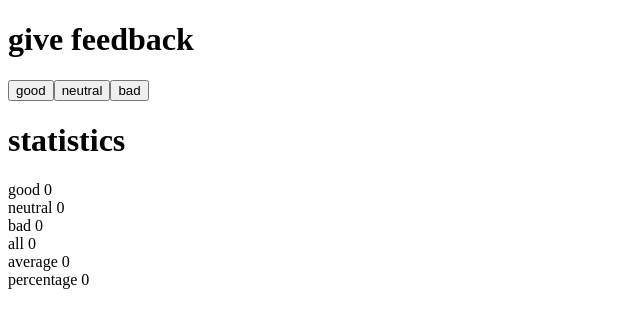
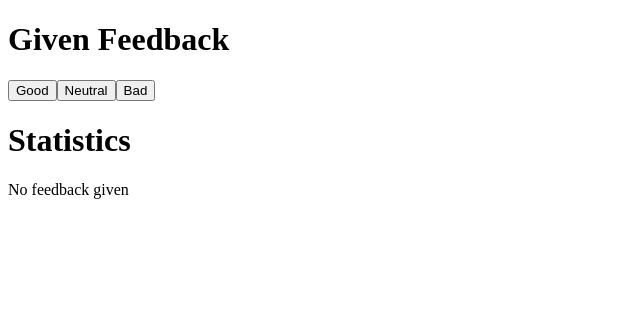
Before and after one commit to devchsykas/FullStackOpen2022, a React (Create React App) app in the folder part1/unicafe/: page / in a window 1280 px wide. Shown: the top 328 px of the page, without its empty margins (0-640 px from the left). Built offline with nearby package versions, Linux system fonts and the light colour scheme.

Commit message:
unicafe exercise 1.9

```diff
--- a/part1/unicafe/src/App.js
+++ b/part1/unicafe/src/App.js
@@ -1,6 +1,7 @@
 import { useState } from "react";
 import React from "react";
 import Statistics from "./Statistics";
+import Header from "./Header";
 
 const Button = ({ onClick, text }) => {
   return <button onClick={onClick}>{text}</button>;
@@ -43,17 +44,23 @@ const App = () => {
 
   return (
     <div>
-      <h1>give feedback</h1>
-      <Button text="good" onClick={handleGoodClick} />
-      <Button text="neutral" onClick={handleNeutralClick} />
-      <Button text="bad" onClick={handleBadClick} />
-      <h1>statistics</h1>
-      <Statistics text="good" value={good} />
-      <Statistics text="neutral" value={neutral} />
-      <Statistics text="bad" value={bad} />
-      <Statistics text="all" value={all} />
-      <Statistics text="average" value={averageClicks()} />
-      <Statistics text="percentage" value={positiveClicks()} />
+      <Header name="Given Feedback" />
+      <Button text="Good" onClick={handleGoodClick} />
+      <Button text="Neutral" onClick={handleNeutralClick} />
+      <Button text="Bad" onClick={handleBadClick} />
+      <Header name="Statistics" />
+      {all === 0 ? (
+        "No feedback given"
+      ) : (
+        <div>
+          <Statistics text="Good:" value={good} />
+          <Statistics text="Neutral:" value={neutral} />
+          <Statistics text="Bad:" value={bad} />
+          <Statistics text="All:" value={all} />
+          <Statistics text="Average:" value={averageClicks()} />
+          <Statistics text="Percentage:" value={positiveClicks()} />
+        </div>
+      )}
     </div>
   );
 };
--- /dev/null
+++ b/part1/unicafe/src/Header.js
@@ -0,0 +1,7 @@
+import React from "react";
+
+const Header = ({ name }) => {
+  return <h1>{name}</h1>;
+};
+
+export default Header;
```
